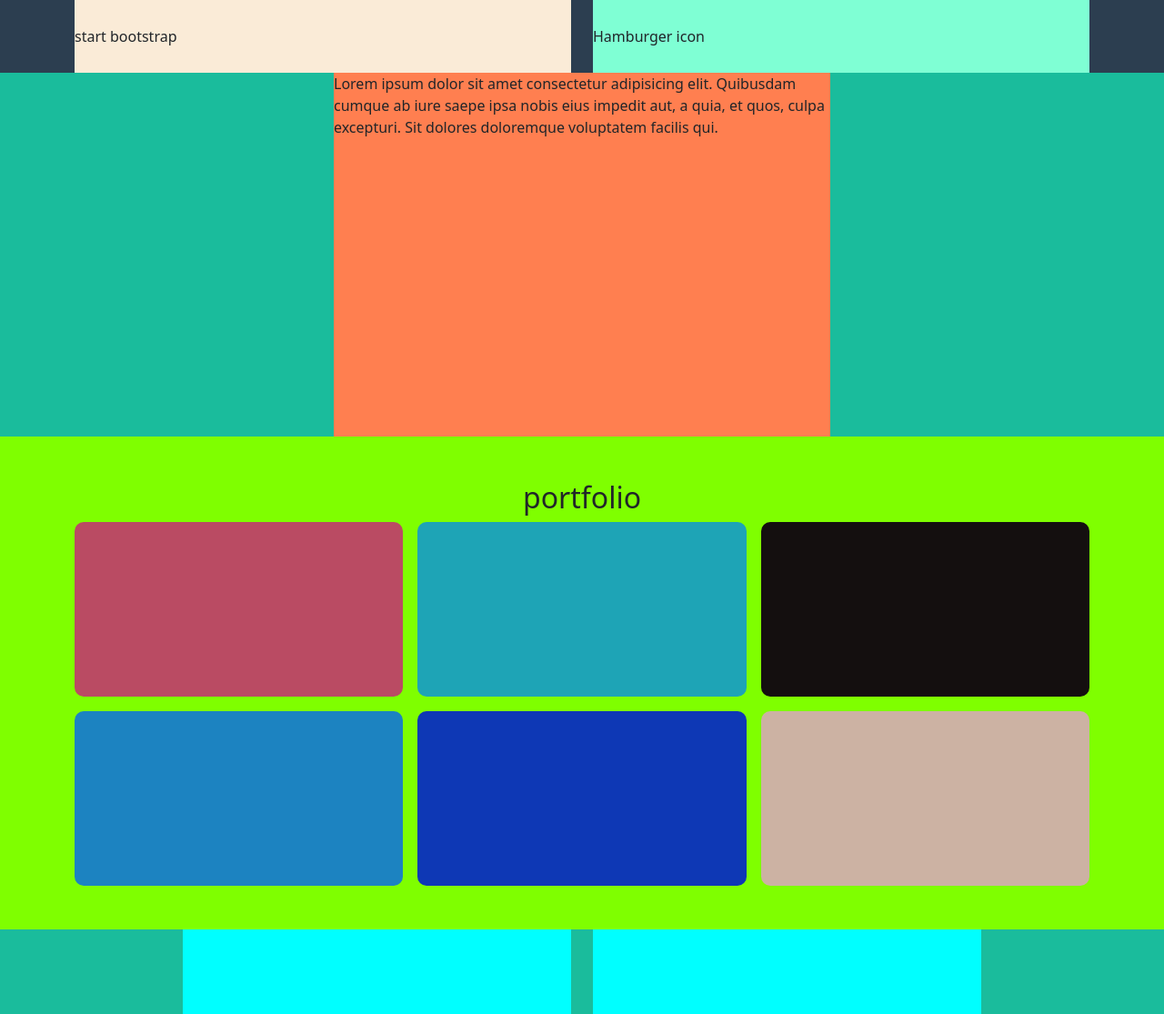
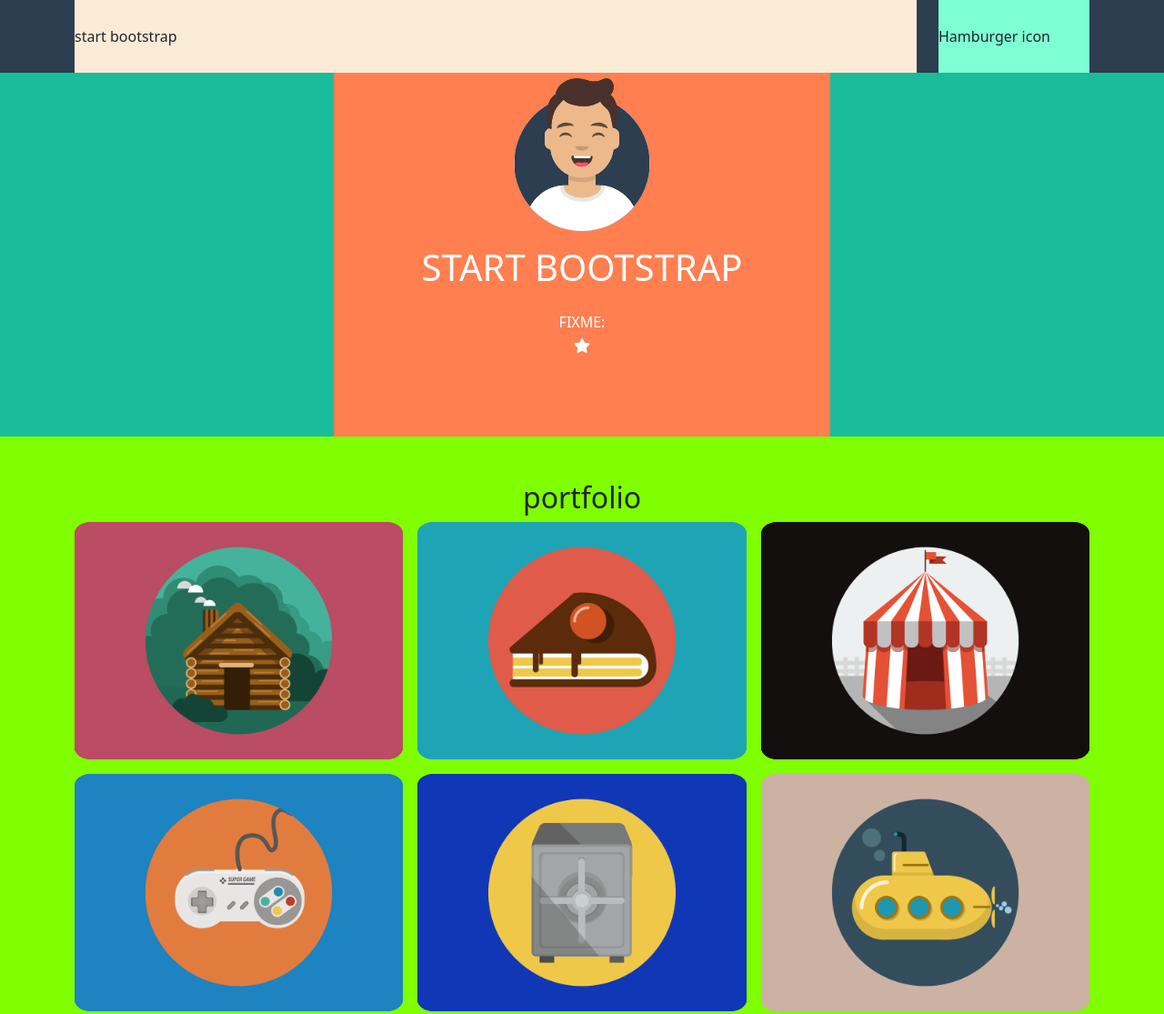
Before and after one commit to BagliettoAron/html-css-bootstrap-freelancer, a plain HTML site: page index.html in a window 1280 px wide. Shown: the top 1115 px of the page at 91% size. Drawn offline with nearby package versions, Linux system fonts and the light colour scheme.

Commit message:
Add: partial jumbotron section, img in portfolio section

```diff
--- a/css/style.css
+++ b/css/style.css
@@ -4,6 +4,10 @@
 html{
     font-size: 100%;
     background-color: aqua;
+}
+
+body{
+    width: 100%;
 }
 
 /* HEADER */
@@ -33,12 +37,41 @@ html{
     background-color: #1abc9c;
 }
 
-.jumbotron_wrapper{
+.ms_jumbotron_wrapper{
     height: 25rem;
     width: 100%;
     /* TEST */
     background-color: coral;
 }
+
+.ms_jumbotron_wrapper .container{
+    text-align: center;
+    color: white;
+}
+
+.ms_jumbotron_wrapper img{
+    width: 40%;
+}
+
+.ms_bootstrap_title h1{
+    text-transform: uppercase;
+    padding:1rem 0;
+}
+
+/* .ms_rule_and_star{
+    height: 2.2rem;
+}
+
+.ms_rule_and_star i{
+    vertical-align: middle;
+}
+
+.ms_rule{
+    margin:1rem 0 ;
+    width: 6rem;
+    height: .2rem;
+    background-color: white;
+} */
 
 /* portfolio */
 .portfolio_section{
@@ -52,26 +85,32 @@ html{
 }
 
 /* portfolio common */
-.portfolio_section .img_wrp{
+.ms_img_wrp{
     width: 100%;
-    height: 22rem;
-    border-radius: 10px;
+    border-radius: 5%;
     flex-wrap: wrap;
+    display: flex;
+    justify-content: center;
+    overflow: hidden;
+}
+
+.ms_img_wrp img{
+    width: 100%;
 }
 
 /* media query md */
-@media all and (min-width: 768px) {
-    .portfolio_section .img_wrp{
+/* @media all and (min-width: 768px) {
+    .portfolio_section .ms_img_wrp{
         height: 15rem;
     }
-}
+} */
 
 /* media query lg */
-@media all and (min-width: 992px) {
-    .portfolio_section .img_wrp{
+/* @media all and (min-width: 992px) {
+    .portfolio_section .ms_img_wrp{
         height: 12rem;
     }
-}
+} */
 
 
 
@@ -115,7 +154,7 @@ html{
 .about_section{
     background-color:#1abc9c;
     /* TEST */
-    /* height: 20rem; */
+
 }
 
 .about_wrap{
--- a/index.html
+++ b/index.html
@@ -5,6 +5,9 @@
     <meta http-equiv="X-UA-Compatible" content="IE=edge">
     <meta name="viewport" content="width=device-width, initial-scale=1.0">
     <title>Bootsrap Freelancer</title>
+
+    <!-- Font -->
+    <link rel="stylesheet" href="https://cdnjs.cloudflare.com/ajax/libs/font-awesome/5.15.4/css/all.min.css" integrity="sha512-1ycn6IcaQQ40/MKBW2W4Rhis/DbILU74C1vSrLJxCq57o941Ym01SwNsOMqvEBFlcgUa6xLiPY/NS5R+E6ztJQ==" crossorigin="anonymous" referrerpolicy="no-referrer" />
 
     <!-- Bootstrap 5 -->
     <link href="https://cdn.jsdelivr.net/npm/bootstrap@5.1.3/dist/css/bootstrap.min.css" rel="stylesheet" integrity="sha384-1BmE4kWBq78iYhFldvKuhfTAU6auU8tT94WrHftjDbrCEXSU1oBoqyl2QvZ6jIW3" crossorigin="anonymous">
@@ -18,12 +21,12 @@
     <header class="header_container">
         <div class="container">
             <div class="row">
-                <div class="col-6">
+                <div class="col-10 md-6">
                     <div class="logo_wrapper">
                         start bootstrap
                     </div>
                 </div>
-                <div class="col-6">
+                <div class="col-2 md-6">
                     <div class="icon_wrapper">
                         Hamburger icon
                     </div>
@@ -40,8 +43,36 @@
             <div class="container">
                 <div class="row">
                     <div class="offset-1 col-10 offset-md-2 col-md-8 offset-lg-3 col-lg-6">
-                        <div class="jumbotron_wrapper">
-                            Lorem ipsum dolor sit amet consectetur adipisicing elit. Quibusdam cumque ab iure saepe ipsa nobis eius impedit aut, a quia, et quos, culpa excepturi. Sit dolores doloremque voluptatem facilis qui.
+                        <div class="ms_jumbotron_wrapper">
+                            <div class="container">
+                                <!-- img avatar -->
+                                <div class="row">
+                                    <div class="offset-1 col-10">
+                                        <img src="img/avatar.svg" alt="">
+                                    </div>
+                                </div>
+                                <!-- bootsrap title -->
+                                <div class="row">
+                                    <div class="col-12">
+                                        <div class="ms_bootstrap_title">
+                                            <h1>start bootstrap</h1>
+                                        </div>
+                                    </div>
+                                </div>
+                                <div class="row">
+                                    <div class="offset-3 col-6">
+                                        FIXME:
+                                        <div class="ms_rule_and_star align-middle">
+                                            <div class="ms_rule align-middle"></div>
+                                            <i class="fas fa-star align-middle"></i>
+
+                                        </div>
+                                    </div>
+                                </div>
+
+                                <div class="row"></div>
+                            </div>
+
                         </div>
                     </div>
                 </div>
@@ -55,43 +86,48 @@
                 <div class="row g-3">
 
                     <!-- house img -->
-                    <div class="col-12 col-md-6 col-lg-4">
-                        <div class="house_wrp img_wrp">
-
+                    <div class="col-12 col-md-6 col-lg-4 ">
+                        <div class="house_wrp ms_img_wrp">
+                            <img src="img/cabin.png" alt="">
                         </div>
                     </div>
 
                     <!-- cake img -->
-                    <div class="col-12 col-md-6 col-lg-4">
-                        <div class="cake_wrp img_wrp">
+                    <div class="col-12 col-md-6 col-lg-4 ">
+                        <div class="cake_wrp ms_img_wrp">
+                            <img src="img/cake.png" alt="">
 
                         </div>
                     </div>
 
                     <!-- tent img -->
                     <div class="col-12 col-md-6 col-lg-4">
-                        <div class="tent_wrp img_wrp">
+                        <div class="tent_wrp ms_img_wrp">
+                            <img src="img/circus.png" alt="">
 
                         </div>
                     </div>
 
                     <!-- game img -->
                     <div class="col-12 col-md-6 col-lg-4">
-                        <div class="game_wrp img_wrp">
+                        <div class="game_wrp ms_img_wrp">
+                            <img src="img/game.png" alt="">
 
                         </div>
                     </div>
 
                     <!-- safe img -->
                     <div class="col-12 col-md-6 col-lg-4">
-                        <div class="safe_wrp img_wrp">
+                        <div class="safe_wrp ms_img_wrp">
+                            <img src="img/safe.png" alt="">
 
                         </div>
                     </div>
 
                     <!-- submarine img -->
                     <div class="col-12 col-md-6 col-lg-4">
-                        <div class="submarine_wrp img_wrp">
+                        <div class="submarine_wrp ms_img_wrp">
+                            <img src="img/submarine.png" alt="">
 
                         </div>
                     </div>
@@ -164,7 +200,7 @@
         </section>
 
         <!-- footer section -->
-        <footer class="footer_section">
+        <!-- <footer class="footer_section"> FIXME: AGGIUNGERE SEMPRE CONTAINER -->
             <div class="row">
                 <div class="offset-3 col-6">
                     <div class="footer_wrap">
```
Also changed, not shown: desktop.png (added), smartphone.png (added), tablet.png (added).
